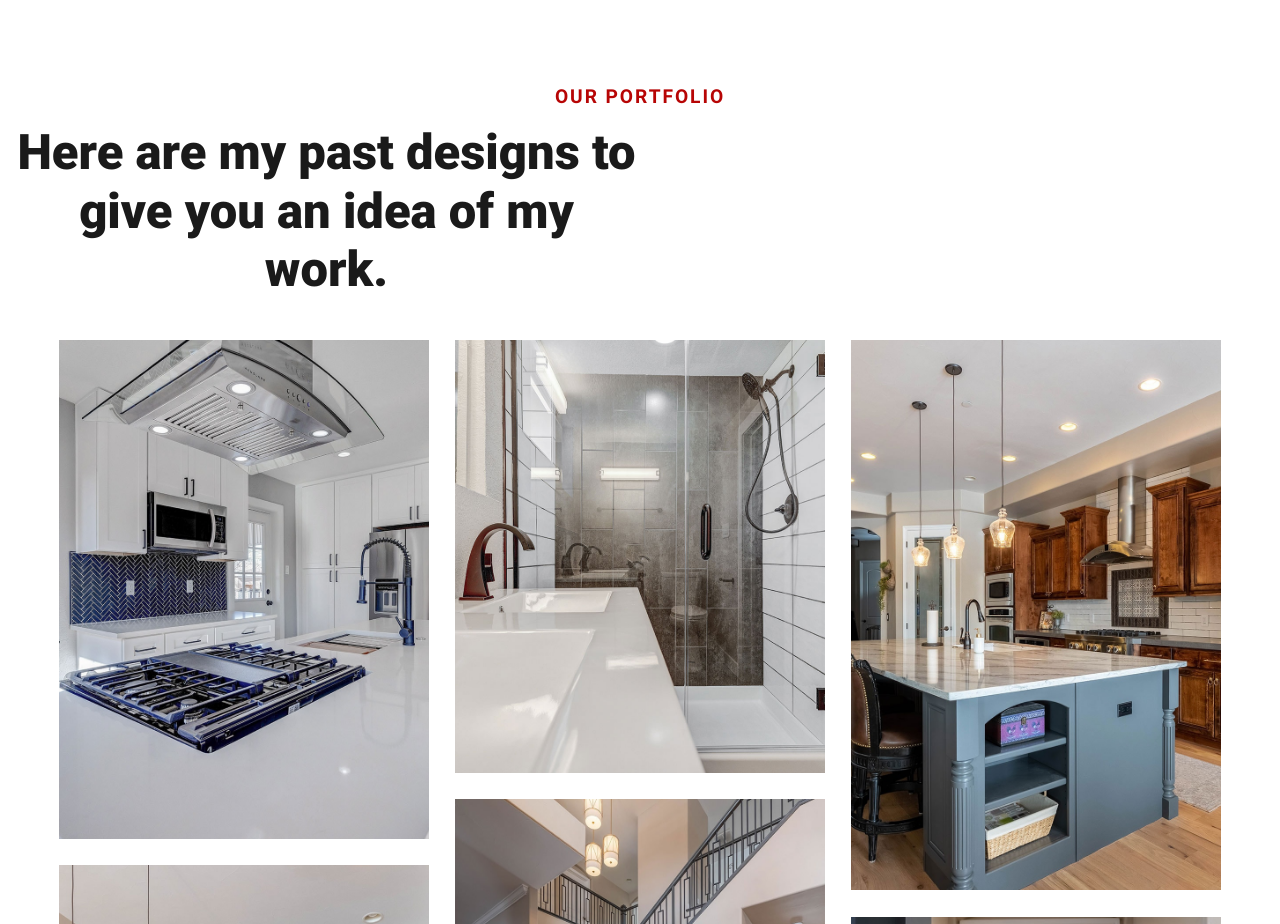
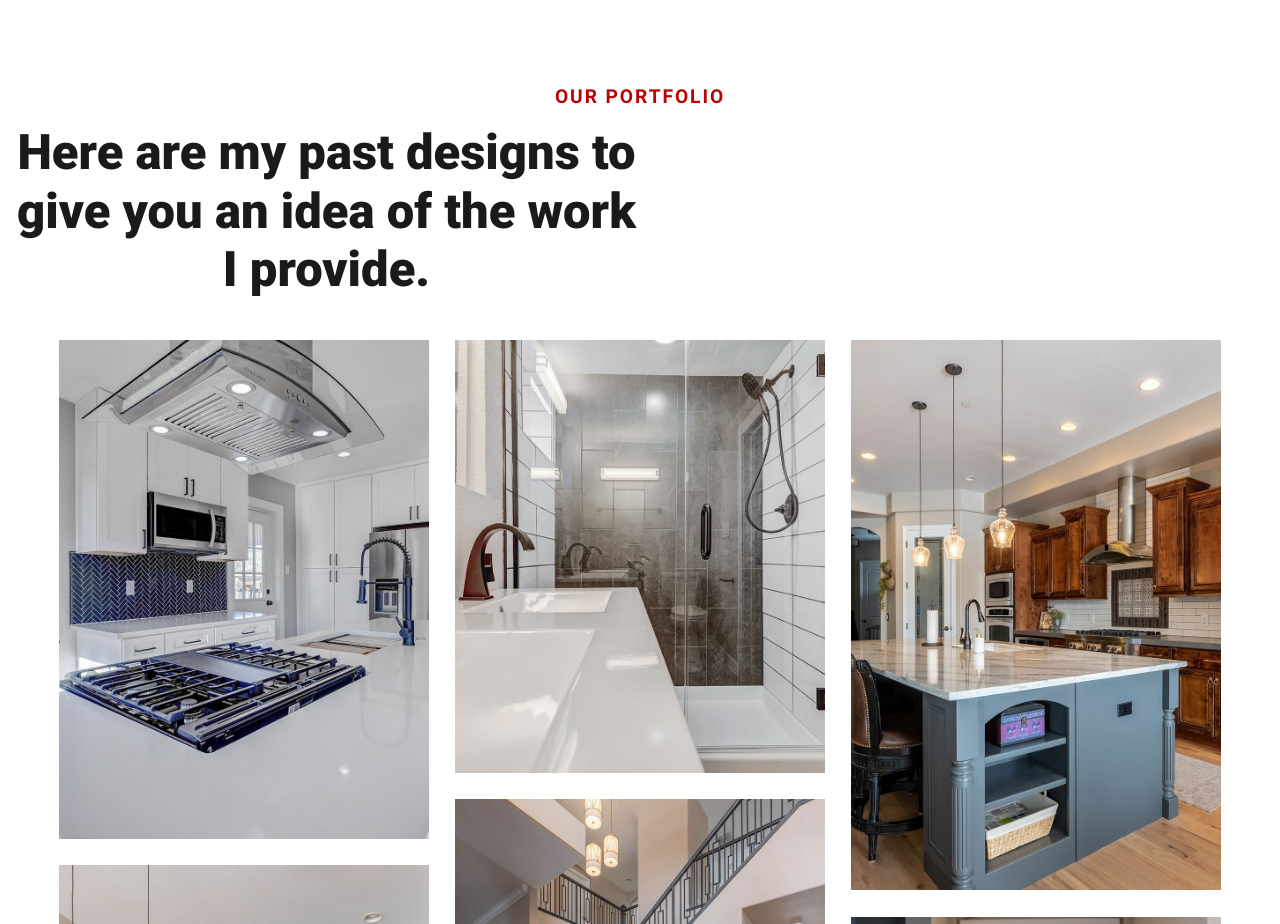
Before and after one commit to BrennenHammer/YCCustoms, an Eleventy site: page src/index.html in a window 1280 px wide. Shown: the part 3040-3964 px from the top of the page. Built offline with nearby package versions, Linux system fonts and the light colour scheme; Eleventy itself is replaced by a stand-in of ours; files that its build step writes are made by us from their sources.

Commit message:
new gallery text

```diff
--- a/src/index.html
+++ b/src/index.html
@@ -327,7 +327,7 @@ eleventyNavigation:
         <div class="cs-container">
             <span class="cs-topper">Our Portfolio</span>
             <h2 class="cs-title">
-                Here are my past designs to give you an idea of my work.
+                Here are my past designs to give you an idea of the work I provide.
             </h2>
             <div class="cs-image-group">
                 <!-- Row 1-->
```
